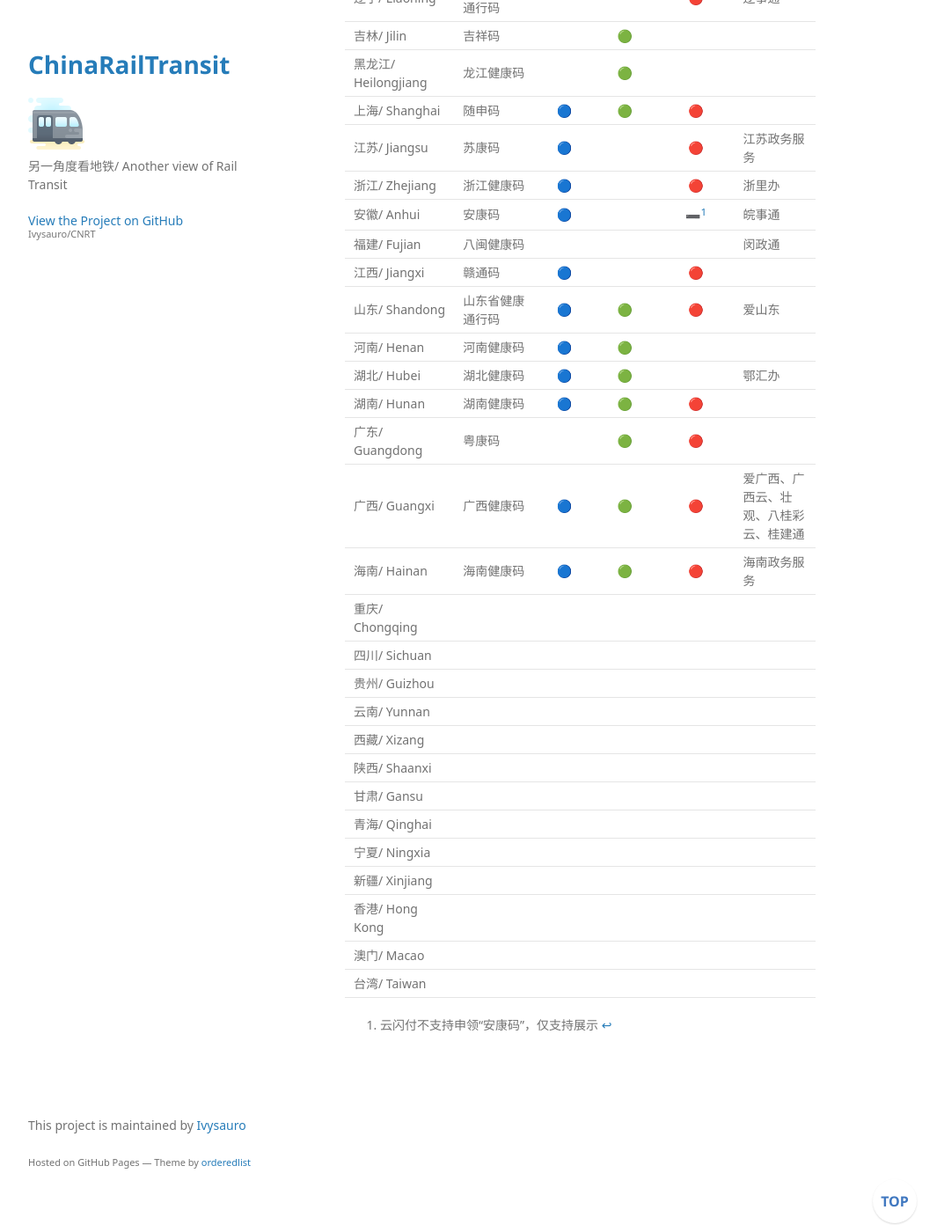
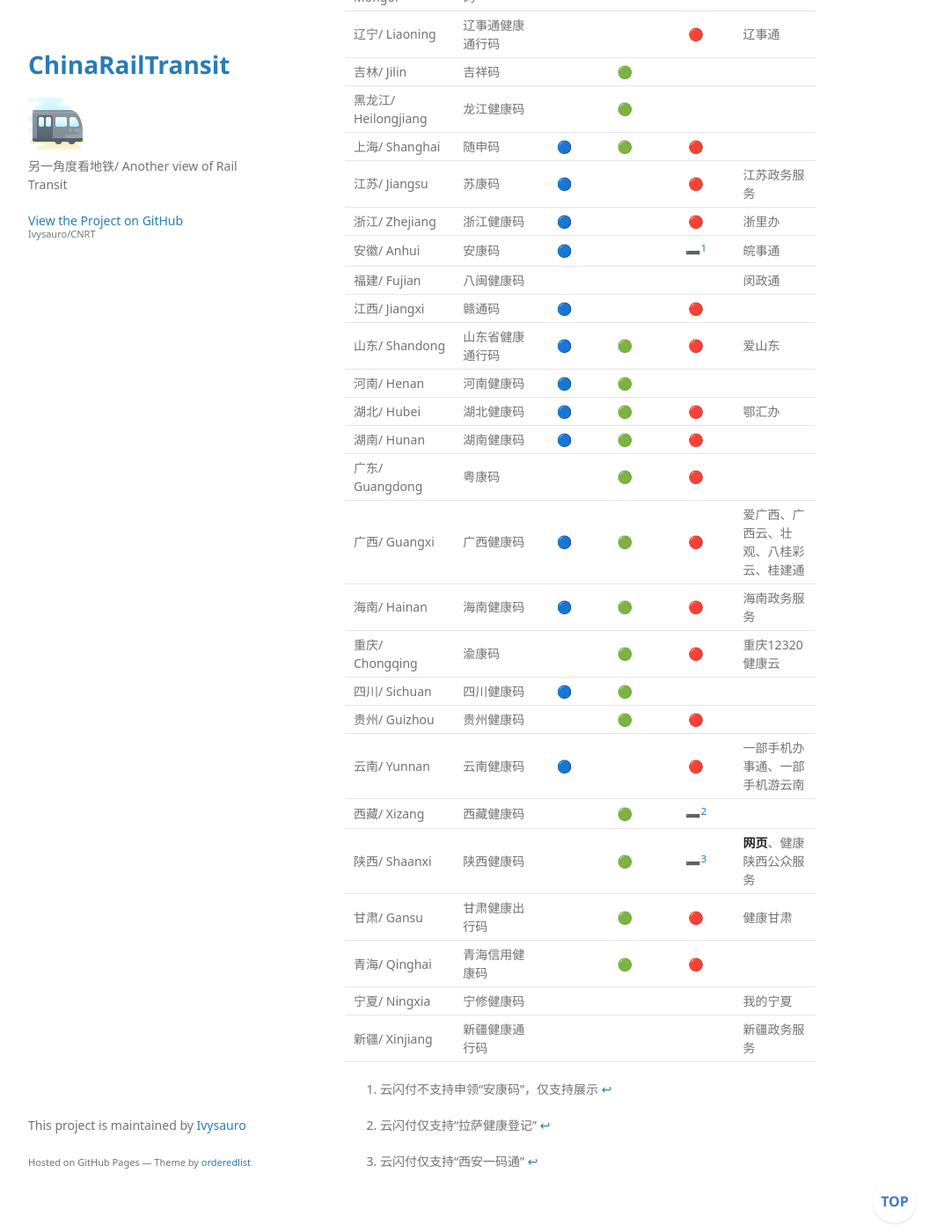
Before and after one commit to Ivysauro/CNRT, a Jekyll site: the page built from data/Health QR.md, in a window 1280 px wide and 1400 px high, scrolled down 698 px. Shown: the whole window at 88% size, without its empty margins (178-1251 px from the left). Built offline with Jekyll 4.4.1, drawn with Linux system fonts in a browser that asks for light colours; some web fonts are replaced; our own code applies the rules of GitHub Pages for plain Markdown files; a script that is not in the unit is left out; some of the changed text lies outside the part shown.

Commit message:
🍊完成主体更新

```diff
--- a/data/Health QR.md
+++ b/data/Health QR.md
@@ -29,23 +31,22 @@
 | 江西/ Jiangxi | 赣通码 | 🔵 | | 🔴 | |
 | 山东/ Shandong | 山东省健康通行码 | 🔵 | 🟢 | 🔴 | 爱山东 |
 | 河南/ Henan | 河南健康码 | 🔵 | 🟢 | | |
-| 湖北/ Hubei | 湖北健康码 | 🔵 | 🟢 | | 鄂汇办 |
+| 湖北/ Hubei | 湖北健康码 | 🔵 | 🟢 | 🔴 | 鄂汇办 |
 | 湖南/ Hunan | 湖南健康码 | 🔵 | 🟢 | 🔴 | |
 | 广东/ Guangdong | 粤康码 | | 🟢 | 🔴 | |
 | 广西/ Guangxi | 广西健康码 | 🔵 | 🟢 | 🔴 | 爱广西、广西云、壮观、八桂彩云、桂建通 |
 | 海南/ Hainan | 海南健康码 | 🔵 | 🟢 | 🔴 | 海南政务服务 |
-| 重庆/ Chongqing |
-| 四川/ Sichuan |
-| 贵州/ Guizhou |
-| 云南/ Yunnan |
-| 西藏/ Xizang |
-| 陕西/ Shaanxi |
-| 甘肃/ Gansu |
-| 青海/ Qinghai |
-| 宁夏/ Ningxia |
-| 新疆/ Xinjiang |
-| 香港/ Hong Kong |
-| 澳门/ Macao |
-| 台湾/ Taiwan |
+| 重庆/ Chongqing | 渝康码 | | 🟢 | 🔴| 重庆12320健康云 |
+| 四川/ Sichuan | 四川健康码 | 🔵 | 🟢 | | |
+| 贵州/ Guizhou | 贵州健康码 | | 🟢 | 🔴 | |
+| 云南/ Yunnan | 云南健康码 | 🔵 | | 🔴 | 一部手机办事通、一部手机游云南 |
+| 西藏/ Xizang | 西藏健康码 | | 🟢 | ➖[^xz] | |
+| 陕西/ Shaanxi | 陕西健康码 | | 🟢 | ➖[^sx] | **网页**、健康陕西公众服务 |
+| 甘肃/ Gansu | 甘肃健康出行码 | | 🟢 | 🔴 | 健康甘肃 |
+| 青海/ Qinghai | 青海信用健康码 | | 🟢 | 🔴 | |
+| 宁夏/ Ningxia | 宁修健康码 | | | | 我的宁夏 |
+| 新疆/ Xinjiang | 新疆健康通行码 | | | | 新疆政务服务 |
 
 [^ah]: 云闪付不支持申领“安康码”，仅支持展示
+[^xz]: 云闪付仅支持“拉萨健康登记”
+[^sx]: 云闪付仅支持“西安一码通”
```
Also changed, not shown: other parts of data/Health QR.md (+2 -0 lines).
